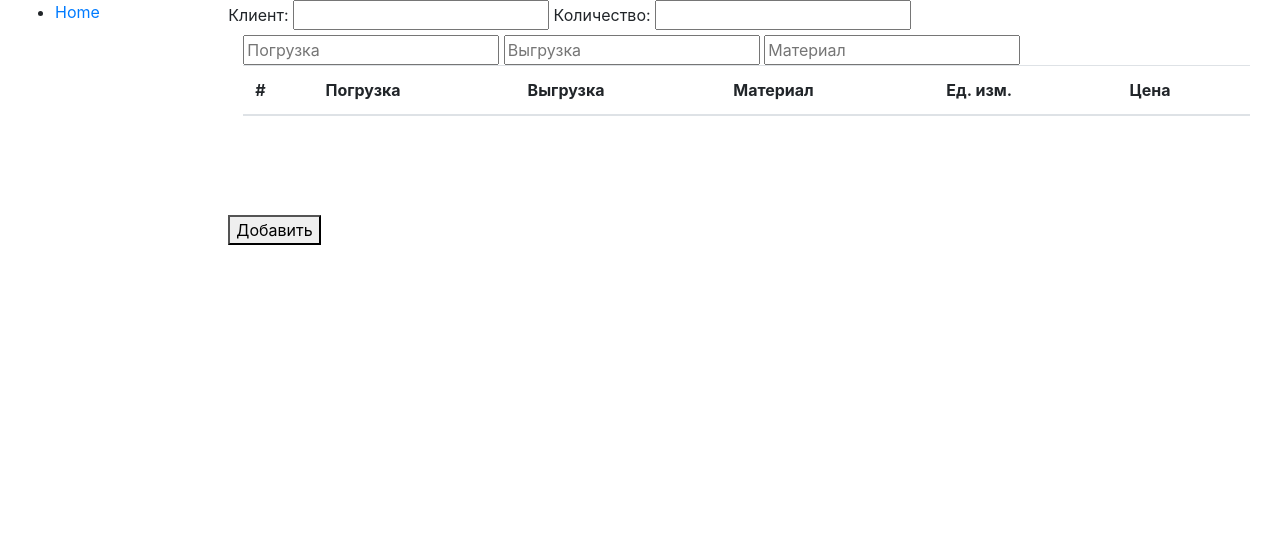
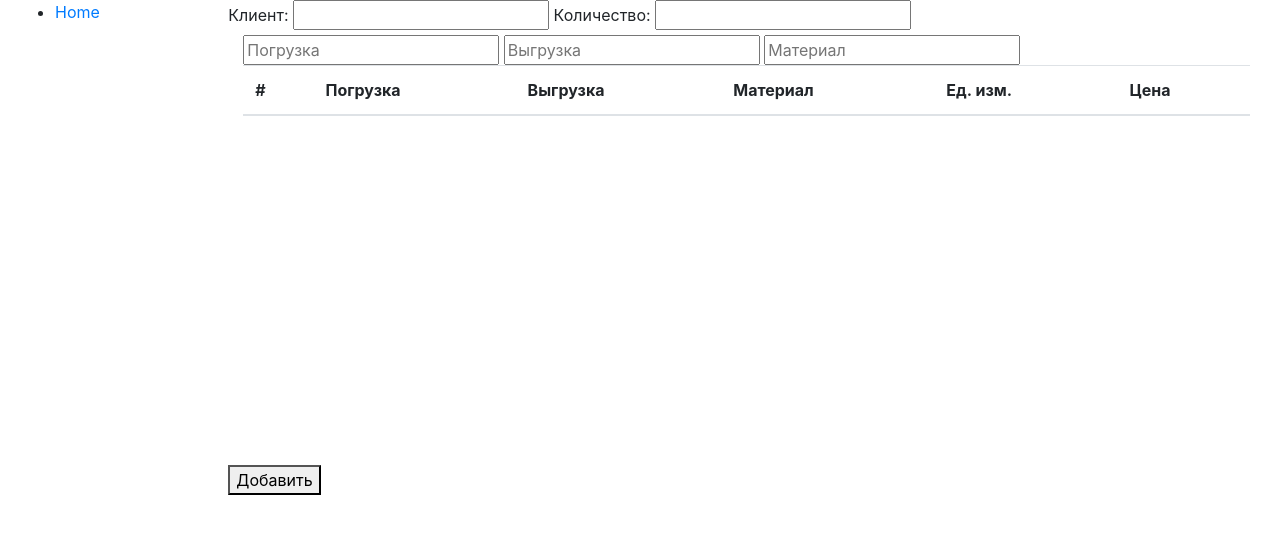
Before and after one commit to AppCrashExpress/webdocs, a Django app: page /docs/order/new in a window 1280 px wide. Shown: the top 534 px of the page. Run offline with Django 3.2, Linux system fonts and the light colour scheme; data that the repository does not hold is empty.

Commit message:
Split template into static files

```diff
--- /dev/null
+++ b/doc_manager/static/doc_manager/css/styles.css
@@ -0,0 +1,6 @@
+.scrollable-table-wrapper {
+    display: block;
+    position: relative;
+    height: 400px;
+    overflow: auto;
+}
--- a/doc_manager/templates/doc_manager/new_order.html
+++ b/doc_manager/templates/doc_manager/new_order.html
@@ -1,14 +1,8 @@
 {% extends "base_generic.html" %}
 
 {% block head_addendum %}
-<style>
-    #table-wrapper {
-        display: block;
-        position: relative;
-        height: 150px;
-        overflow: auto;
-    }
-</style>
+    {% load static %}
+    <link rel="stylesheet" href="{% static 'doc_manager/css/styles.css' %}">
 {% endblock %}
 
 {% block content %}
@@ -27,10 +21,10 @@
     <input id="count-input" type="number" name="count" min="0">
 
     <div class="container">
-        <input type="text" id="from-addr-filter" onkeyup="filter()" placeholder="Погрузка">
-        <input type="text" id="to-addr-filter" onkeyup="filter()" placeholder="Выгрузка">
-        <input type="text" id="mat-filter" onkeyup="filter()" placeholder="Материал">
-        <div id="table-wrapper" class="table-responisve">
+        <input type="text" id="from-addr-filter" placeholder="Погрузка">
+        <input type="text" id="to-addr-filter" placeholder="Выгрузка">
+        <input type="text" id="mat-filter" placeholder="Материал">
+        <div class="table-responisve scrollable-table-wrapper">
             <table id="spec-table" class="table">
                 <thead>
                     <tr>
@@ -73,39 +67,5 @@
 
 
 {% block body_scripts %}
-        <script>
-            const rows = document.querySelectorAll("#spec-table tbody tr")
-            const from_addr_filter = document.querySelector("#from-addr-filter")
-            const to_addr_filter   = document.querySelector("#to-addr-filter")
-            const mat_filter       = document.querySelector("#mat-filter")
-            let prev_row = null;
-
-            rows.forEach(function (row) {
-                const row_radio = row.querySelector('input');
-
-                row.addEventListener("click", (event) => {
-                    row_radio.checked = true;
-                    row.classList.add('table-info');
-                    if (prev_row && prev_row != row) {
-                        prev_row.classList.remove('table-info');
-                    }
-                    prev_row = row;
-                })
-            })
-
-            filter = function () {
-                    rows.forEach(function (row) {
-                        const cells = row.querySelectorAll("td");
-                        const contains = cells[0].innerText.includes(from_addr_filter.value) &&
-                                         cells[1].innerText.includes(to_addr_filter.value) &&
-                                         cells[2].innerText.includes(mat_filter.value);
-                        if (contains) {
-                            row.style.display = "";
-                        } else {
-                            row.style.display = "none";
-                        }
-                    });
-            };
-        </script>
-
+<script src="{% static 'doc_manager/js/new_order.js' %}"></script>
 {% endblock %}
```
Also changed, not shown: doc_manager/static/doc_manager/js/new_order.js (added, +38 -0 lines).
